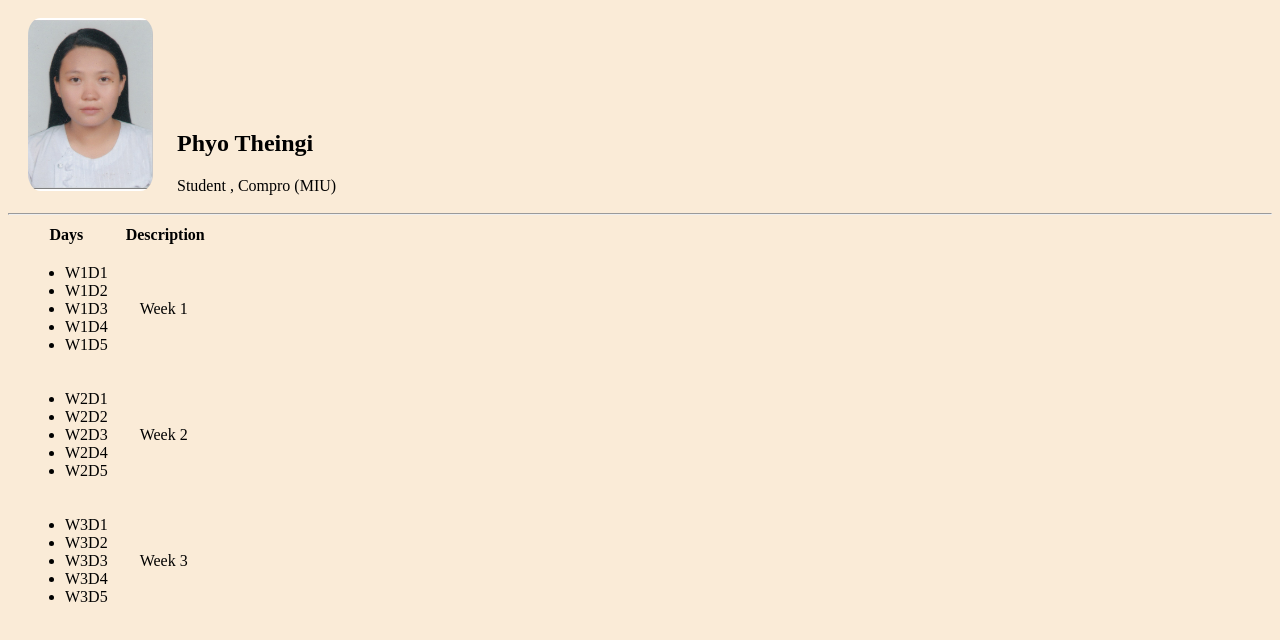
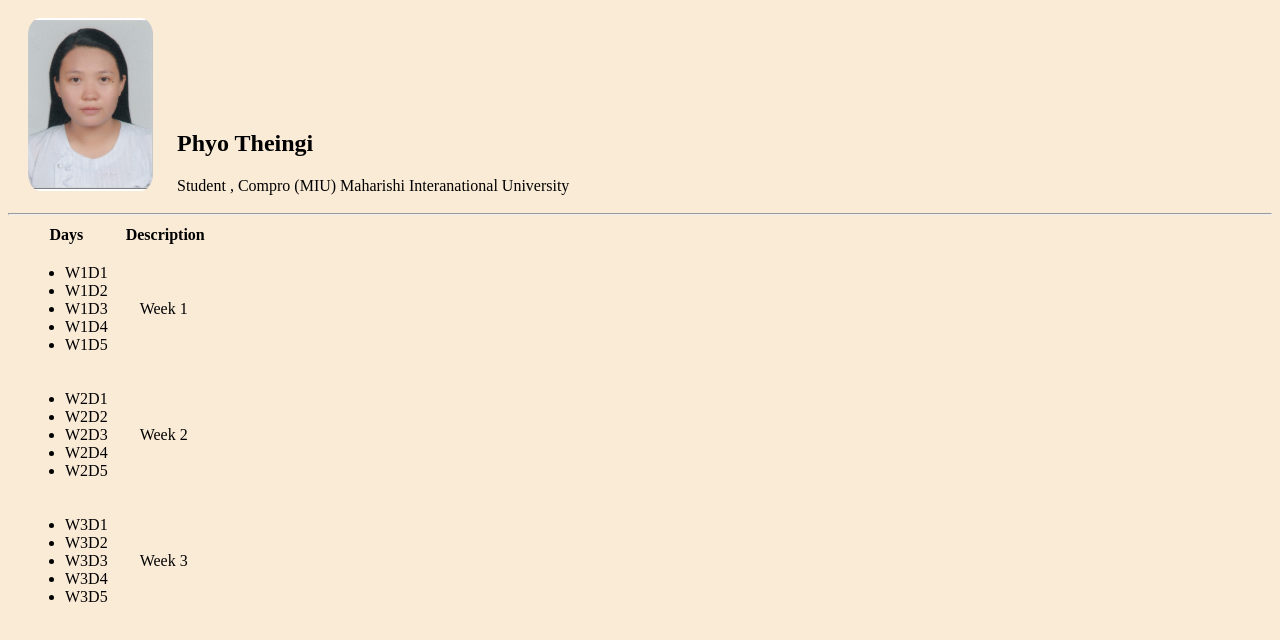
Before and after one commit to PhyoTG/WAP-portfolio, a plain HTML site: page index.html in a window 1280 px wide. Drawn offline with Linux system fonts and the light colour scheme.

Commit message:
Update for Uni name

```diff
--- a/index.html
+++ b/index.html
@@ -13,6 +13,7 @@
                 <h2>Phyo Theingi</h2>
                 <div style="padding-bottom: 10px;">
                     Student , Compro (MIU)
+                    Maharishi Interanational University
                 </div>
             </span>
         </div>
```
